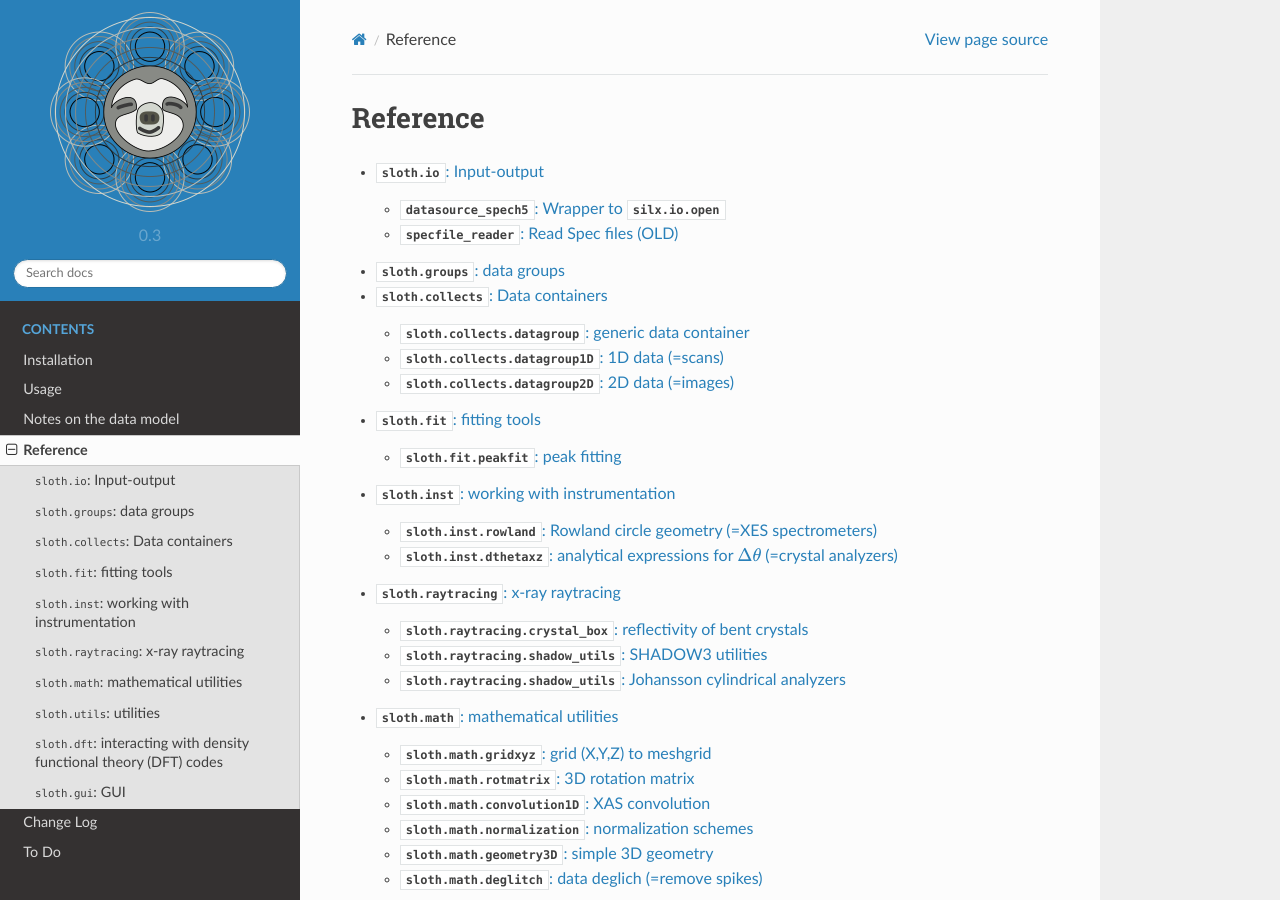
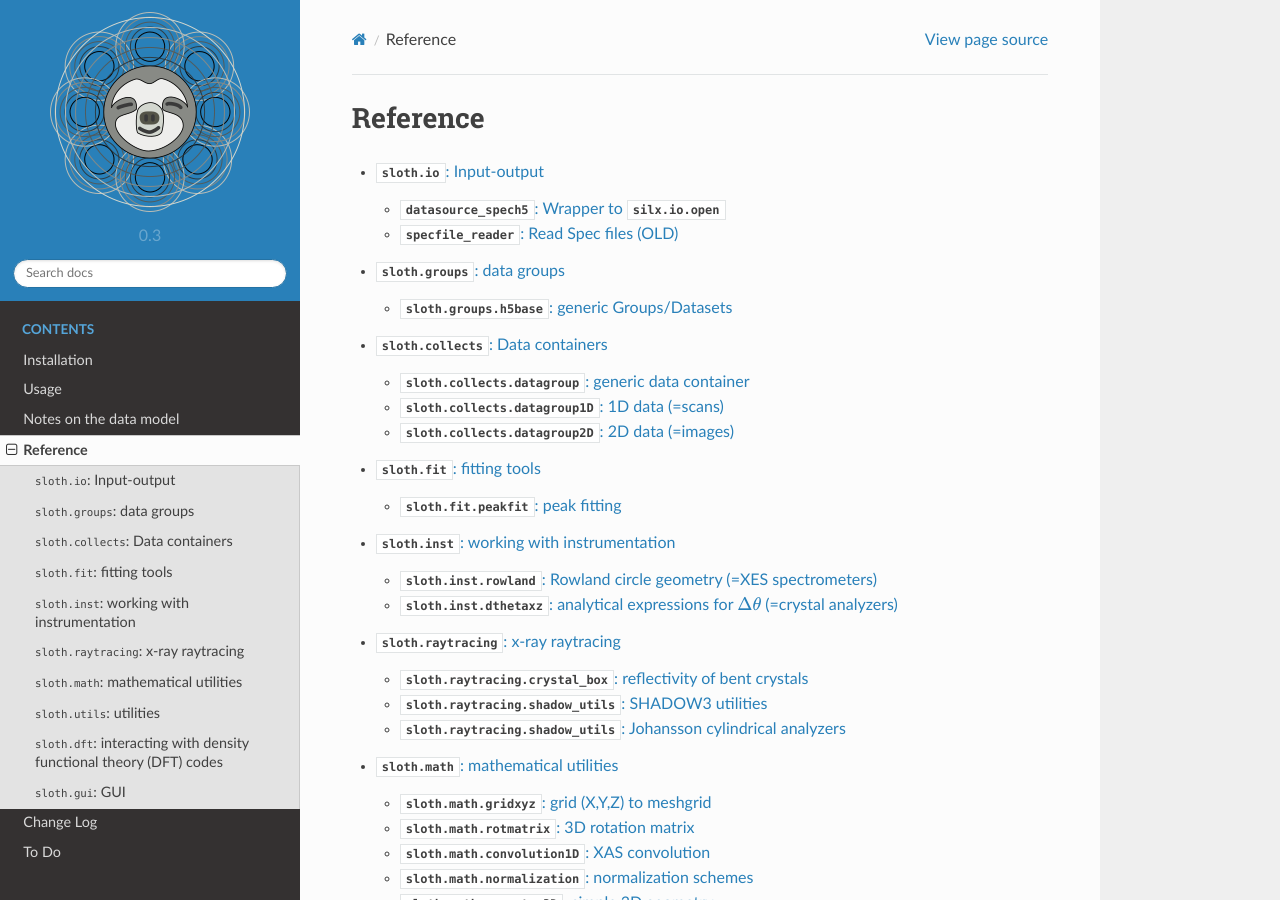
Before and after one commit to maurov/xraysloth, a Sphinx documentation site: the page built from docs/source/modules/index.rst, in a window 1280 px wide and 900 px high. Built offline with Sphinx 7.4.7 and the Read the Docs theme 2.0.0, drawn with Linux system fonts in a browser that asks for light colours.

Commit message:
updt groups documentation

```diff
--- a/docs/source/modules/groups.rst
+++ b/docs/source/modules/groups.rst
@@ -5,5 +5,8 @@
 
 This module implements :ref:`data-model`.
 
-.. automodule:: sloth.groups
+:mod:`sloth.groups.h5base`: generic Groups/Datasets
+---------------------------------------------------
+
+.. automodule:: sloth.groups.h5base
   :members:
```
Also changed, not shown: 1 other file.
